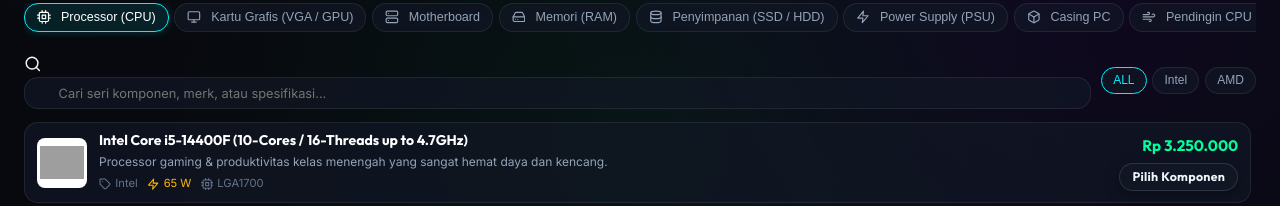
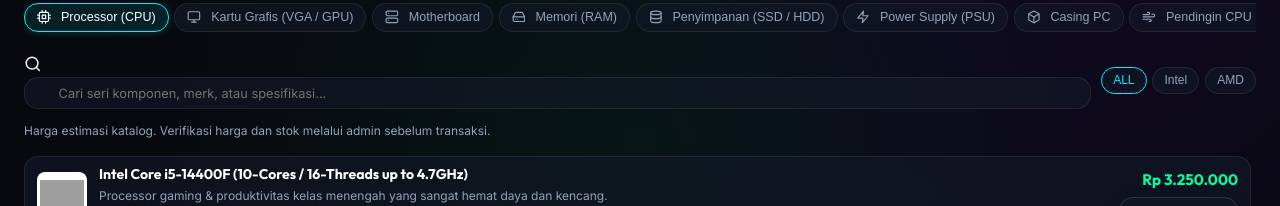
Before and after one commit to nandamorgul-gif/morgulpunya, a plain HTML site: page index.html in a window 1280 px wide. Shown: the part 2178-2384 px from the top of the page. Drawn offline with nearby package versions, Linux system fonts and the light colour scheme; no server answers; grey boxes are pictures that could not be loaded.

Commit message:
Display honest catalog price synchronization status near PC parts

```diff
--- a/index.html
+++ b/index.html
@@ -197,6 +197,7 @@
             </div>
           </div>
 
+          <p class="catalog-price-note" id="catalogPriceStatus" aria-live="polite">Harga awal merupakan estimasi. Menyiapkan data terbaru dari Cloudflare D1...</p>
           <!-- Component Picker Cards Container -->
           <div class="components-list" id="componentsList">
             <!-- Hydrated by app.js -->
```
